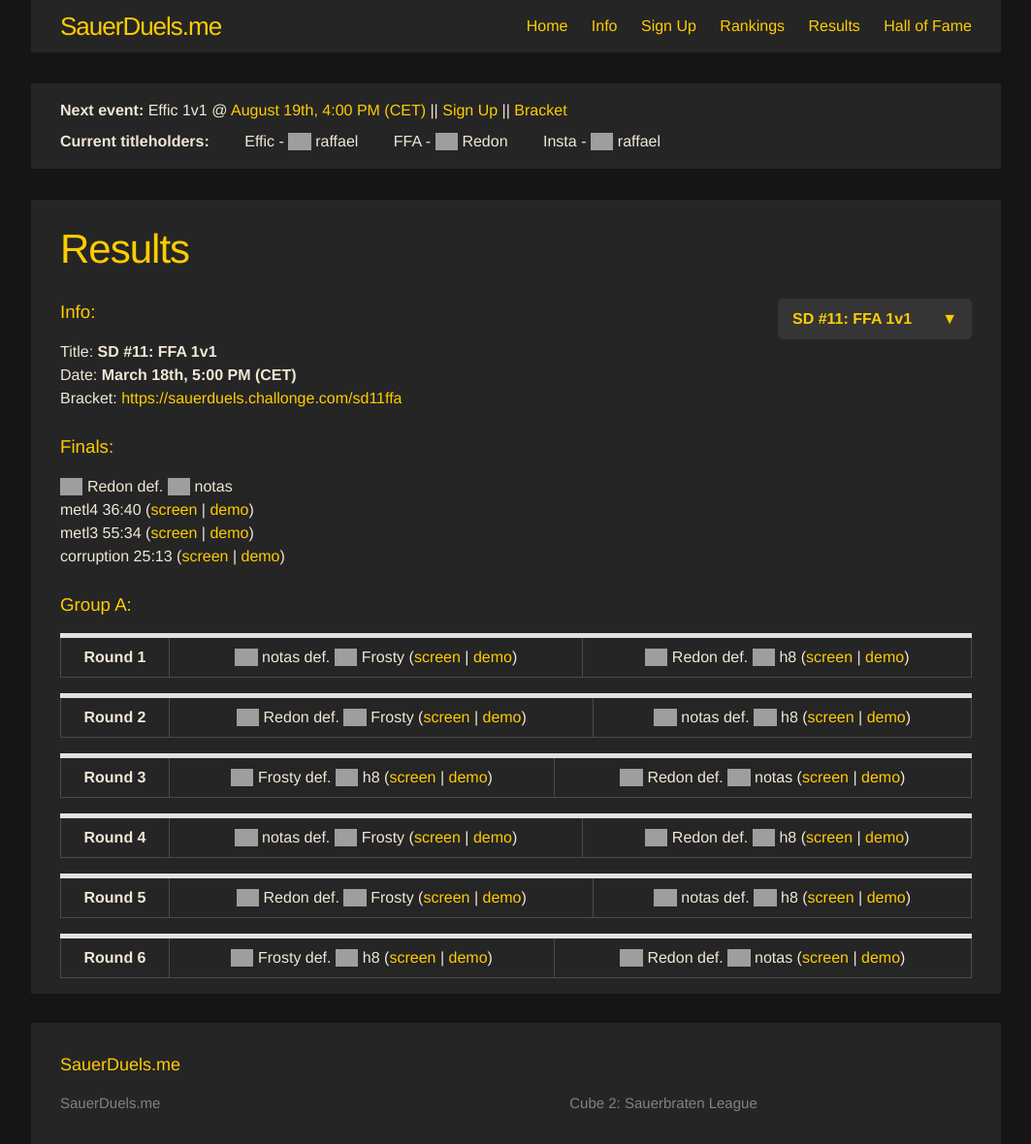
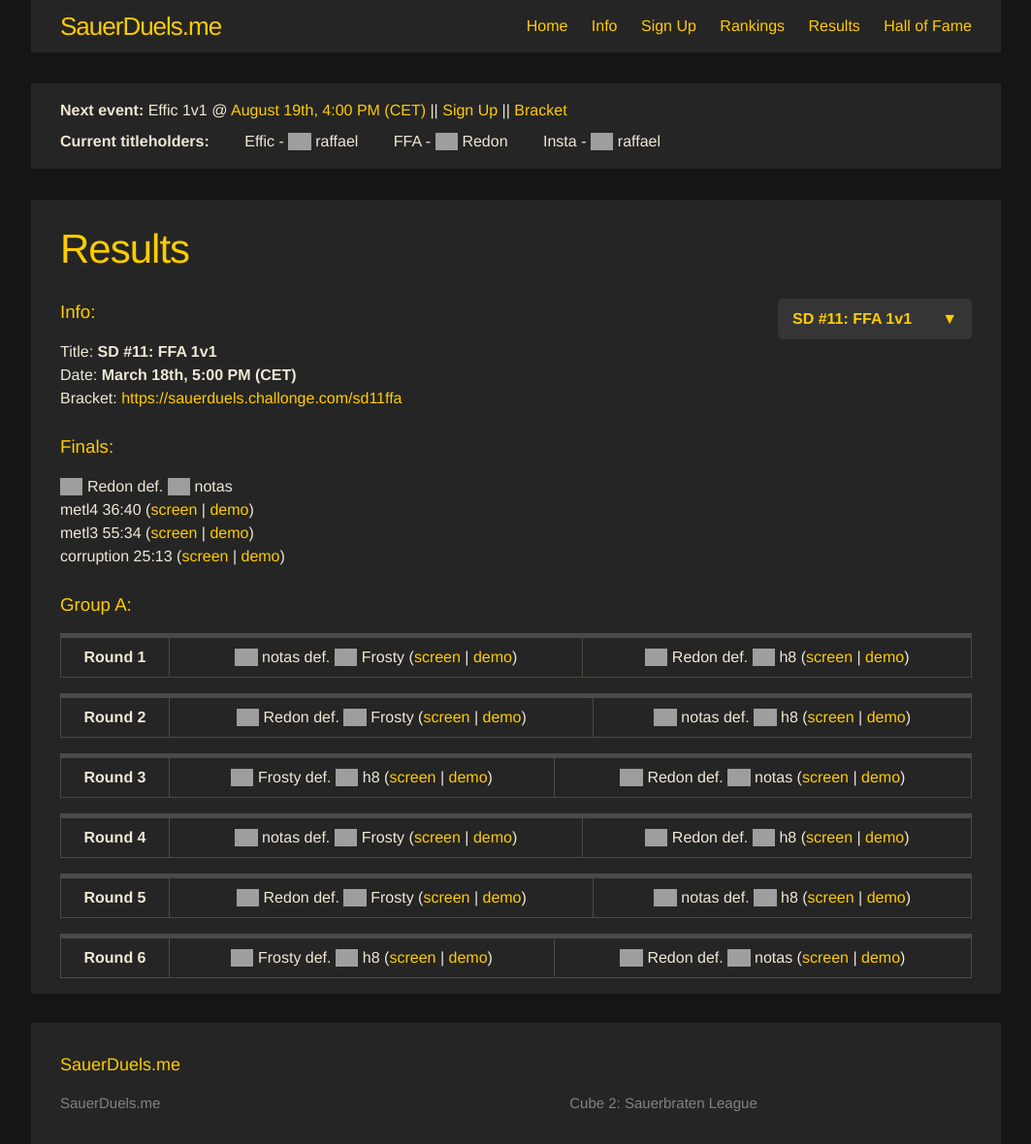
Before and after one commit to sauerduels/website, a Jekyll site: the page built from _events/sd11-ffa.md, in a window 1280 px wide. Shown: the whole page at 97% size, without its empty margins (108-1171 px from the left). Built offline with Jekyll 4.4.1, drawn with Linux system fonts in a browser that asks for light colours; a script that is not in the unit is left out; grey boxes are pictures that could not be loaded.

Commit message:
Update results table border-top color

```diff
--- a/_includes/result.html
+++ b/_includes/result.html
@@ -45,7 +45,7 @@ Date: <strong>{{ event.date | date: "%B %-d" }}{{ ord }}{{ event.date | date: ",
   <h3>Group {{ group[0] | upcase }}:</h3>
   {% for round in group[1] %}
   {% assign roundLen = round | size %}
-    <table style="text-align: center; border-top: solid 5px #dfe2e5;">
+    <table style="text-align: center; border-top: solid 5px #4a4a4a;">
       <tbody>
         <tr>
           <td style="font-weight: bold;" rowspan="{{ roundLen | plus: 1 | divided_by: 2 }}">Round {{ forloop.index }}</td>
```
